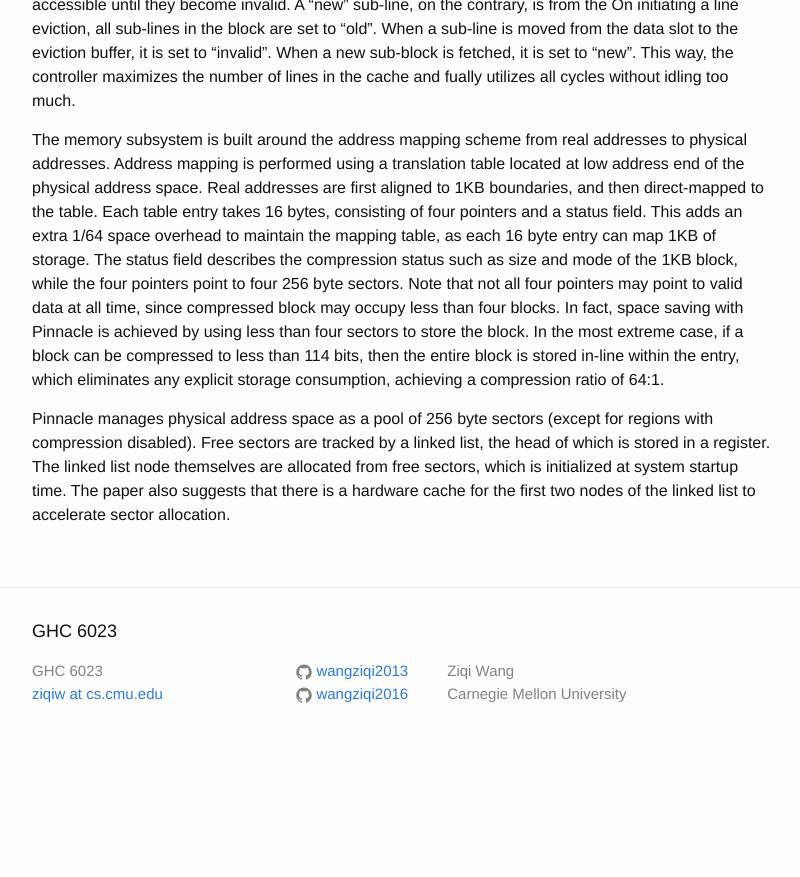
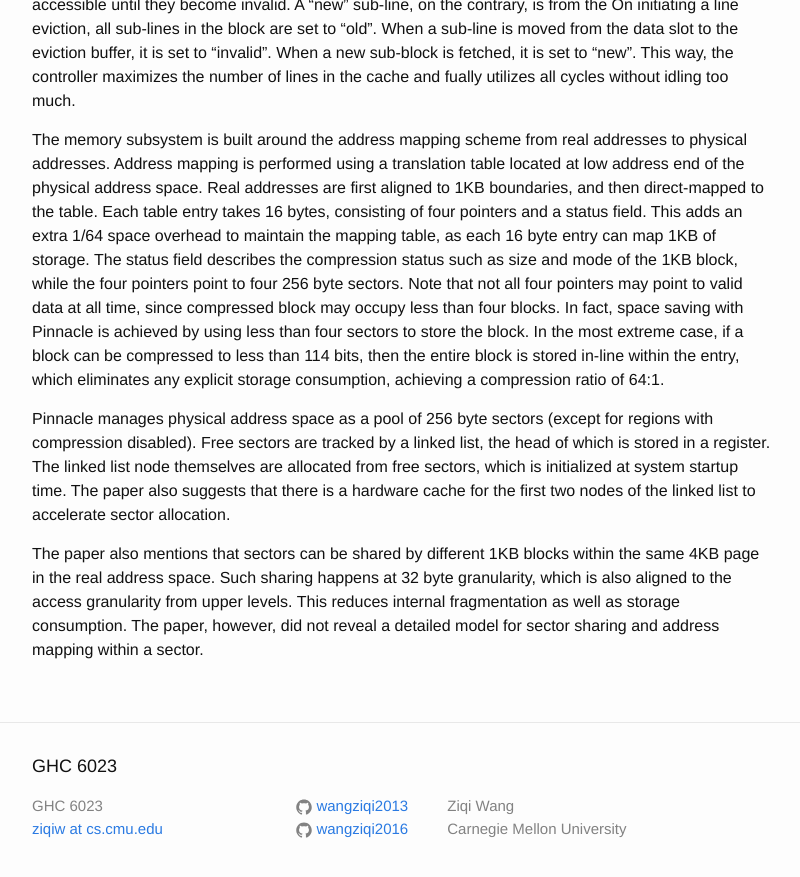
Before and after one commit to wangziqi2013/wangziqi2013.github.io, a Jekyll site: the page built from _posts/2020-06-01-pinnacle.markdown, in a window 1280 px wide and 900 px high, scrolled down 1741 px. Shown: the top 877 px of the window, without its empty margins (238-1038 px from the left). Built offline with Jekyll 4.4.1, drawn with Linux system fonts in a browser that asks for light colours; before the commit the page ends 2506 px from its top, so only the background shows below that.

Commit message:
Adding sector sharing

```diff
--- a/_posts/2020-06-01-pinnacle.markdown
+++ b/_posts/2020-06-01-pinnacle.markdown
@@ -84,3 +84,8 @@ Pinnacle manages physical address space as a pool of 256 byte sectors (except fo
 Free sectors are tracked by a linked list, the head of which is stored in a register. The linked list node themselves
 are allocated from free sectors, which is initialized at system startup time. The paper also suggests that there
 is a hardware cache for the first two nodes of the linked list to accelerate sector allocation.
+
+The paper also mentions that sectors can be shared by different 1KB blocks within the same 4KB page in the real
+address space. Such sharing happens at 32 byte granularity, which is also aligned to the access granularity from upper
+levels. This reduces internal fragmentation as well as storage consumption. The paper, however, did not reveal
+a detailed model for sector sharing and address mapping within a sector.
```
